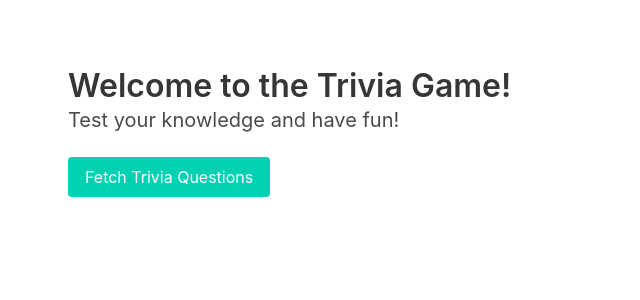
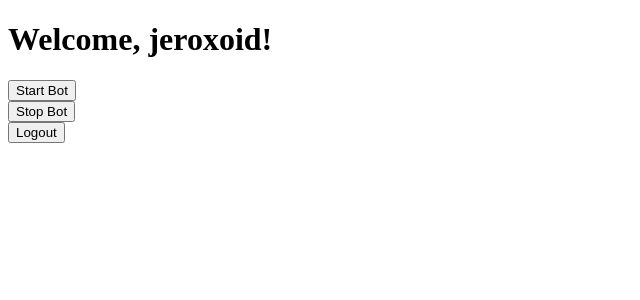
Before and after one commit to JayssonS/TwitchHackathon, a Django app: page /dashboard/ in a window 1280 px wide. Shown: the top 300 px of the page, without its empty margins (0-640 px from the left). Run offline with Django 5.2, Linux system fonts and the light colour scheme; a user stored in the database is signed in.

Commit message:
Implemented Twitch bot functionality and integrated it with Django

```diff
--- a/trivia_backend/users/templates/dashboard.html
+++ b/trivia_backend/users/templates/dashboard.html
@@ -1,107 +1,25 @@
 <!-- dashboard.html -->
 <!DOCTYPE html>
-<html lang="en">
+<html>
 <head>
-    <meta charset="UTF-8">
-    <meta name="viewport" content="width=device-width, initial-scale=1.0">
-    <title>Trivia Dashboard</title>
-    <link rel="stylesheet" href="https://cdnjs.cloudflare.com/ajax/libs/bulma/0.9.3/css/bulma.min.css">
-    <style>
-        body {
-            padding: 20px;
-        }
-        .trivia-container {
-            margin-top: 20px;
-        }
-        .trivia-question {
-            margin-bottom: 20px;
-            padding: 15px;
-            border: 1px solid #e1e1e1;
-            border-radius: 5px;
-            background-color: #f9f9f9;
-        }
-        .answers {
-            margin-top: 10px;
-        }
-        .correct {
-            color: green;
-        }
-        .incorrect {
-            color: red;
-        }
-    </style>
+    <title>Dashboard</title>
 </head>
 <body>
-    <section class="section">
-        <div class="container">
-            <h1 class="title">Welcome to the Trivia Game!</h1>
-            <h2 class="subtitle">Test your knowledge and have fun!</h2>
-            <button id="fetch-trivia" class="button is-primary">Fetch Trivia Questions</button>
+    <h1>Welcome, {{ username }}!</h1>
 
-            <div id="trivia-container" class="trivia-container"></div>
-        </div>
-    </section>
+    <form method="post" action="{% url 'start_bot' %}">
+        {% csrf_token %}
+        <button type="submit">Start Bot</button>
+    </form>
 
-    <script>
-        document.getElementById('fetch-trivia').addEventListener('click', fetchTriviaQuestions);
+    <form method="post" action="{% url 'stop_bot' %}">
+        {% csrf_token %}
+        <button type="submit">Stop Bot</button>
+    </form>
 
-        async function fetchTriviaQuestions() {
-            try {
-                const response = await fetch('/trivia/fetch/');
-                const data = await response.json();
-
-                if (data.results) {
-                    const triviaContainer = document.getElementById('trivia-container');
-                    triviaContainer.innerHTML = ''; // Clear previous questions
-
-                    data.results.forEach((question, index) => {
-                        const questionElement = document.createElement('div');
-                        questionElement.classList.add('trivia-question');
-
-                        // Display question
-                        questionElement.innerHTML = `<p><strong>Q${index + 1}:</strong> ${question.question}</p>`;
-
-                        // Display answer options
-                        const answersContainer = document.createElement('div');
-                        answersContainer.classList.add('answers');
-
-                        // Combine correct and incorrect answers, then shuffle
-                        const allAnswers = [...question.incorrect_answers, question.correct_answer].sort(() => Math.random() - 0.5);
-
-                        allAnswers.forEach(answer => {
-                            const answerButton = document.createElement('button');
-                            answerButton.classList.add('button', 'is-light', 'is-small', 'answer-option');
-                            answerButton.innerHTML = answer;
-                            answerButton.onclick = () => checkAnswer(answer, question.correct_answer, answerButton);
-
-                            answersContainer.appendChild(answerButton);
-                        });
-
-                        questionElement.appendChild(answersContainer);
-                        triviaContainer.appendChild(questionElement);
-                    });
-                }
-            } catch (error) {
-                console.error('Error fetching trivia questions:', error);
-            }
-        }
-
-        function checkAnswer(selectedAnswer, correctAnswer, button) {
-            if (selectedAnswer === correctAnswer) {
-                button.classList.add('is-success');
-                button.textContent += " ✔️";
-            } else {
-                button.classList.add('is-danger');
-                button.textContent += " ❌";
-            }
-            // Disable all answer options once an answer is selected
-            button.parentNode.querySelectorAll('button').forEach(btn => {
-                btn.disabled = true;
-                if (btn.innerHTML === correctAnswer && btn !== button) {
-                    btn.classList.add('is-success');
-                }
-            });
-        }
-    </script>
+    <form method="post" action="{% url 'logout' %}">
+        {% csrf_token %}
+        <button type="submit">Logout</button>
+    </form>
 </body>
 </html>
--- a/trivia_backend/users/urls.py
+++ b/trivia_backend/users/urls.py
@@ -1,11 +1,13 @@
 # users/urls.py
 from django.urls import path, include
-from django.contrib.auth import views as auth_views
 from . import views
+from .views import start_bot_view, stop_bot_view
 
 urlpatterns = [
     path('', views.home, name='home'),
     path('auth/', include('social_django.urls', namespace='social')),
     path('dashboard/', views.dashboard, name='dashboard'),
-    path('logout/', views.logout_view, name='logout'),  # Add this line
+    path('logout/', views.logout_view, name='logout'),
+    path('start-bot/', start_bot_view, name='start_bot'),
+    path('stop-bot/', stop_bot_view, name='stop_bot'),  # Make sure this line is here
 ]
--- a/trivia_backend/users/views.py
+++ b/trivia_backend/users/views.py
@@ -1,15 +1,78 @@
 # users/views.py
 from django.shortcuts import render, redirect
 from django.contrib.auth.decorators import login_required
-from django.contrib.auth import logout
+from django.contrib.auth import logout as auth_logout
+import os
+from twitchio.ext import commands
+import threading
+import asyncio
 
+# Keep track of the bot thread
+bot_thread = None
+
+# Home view
 def home(request):
-    return render(request, 'home.html')  # Replace 'home.html' with your template name
+    return render(request, 'home.html')
 
+# Dashboard view
 @login_required
 def dashboard(request):
-    return render(request, 'dashboard.html')  # Replace 'dashboard.html' with your template name
+    return render(request, 'dashboard.html', {'username': request.user.username})
 
+# Logout view - renamed to match the URL pattern
+@login_required
 def logout_view(request):
-    logout(request)
+    auth_logout(request)
     return redirect('/')
+
+# Function to start the Twitch bot
+@login_required
+def start_bot_view(request):
+    global bot_thread  # Ensure we use the global bot_thread variable
+    if request.method == 'POST':
+        # Create a Twitch bot using TwitchIO
+        class Bot(commands.Bot):
+            def __init__(self):
+                super().__init__(token=os.getenv('TWITCH_BOT_OAUTH'),
+                                 client_id=os.getenv('TWITCH_BOT_CLIENT_ID'),
+                                 prefix='!',
+                                 initial_channels=[request.user.username])
+
+            async def event_ready(self):
+                print(f'Logged in as | {self.nick}')
+
+            async def event_message(self, message):
+                if message.echo:
+                    return  # Ignore messages sent by the bot itself
+                print(f'Received message: {message.content}')
+
+        # Function to start the bot and create the event loop
+        def run_bot():
+            loop = asyncio.new_event_loop()
+            asyncio.set_event_loop(loop)
+            bot = Bot()
+            loop.run_until_complete(bot.start())
+
+        # Run the bot in a separate thread if not already running
+        if bot_thread is None or not bot_thread.is_alive():
+            bot_thread = threading.Thread(target=run_bot, daemon=True)
+            bot_thread.start()
+
+        return redirect('/dashboard/')
+
+    return render(request, 'dashboard.html', {'username': request.user.username})
+
+# Function to stop the Twitch bot
+@login_required
+def stop_bot_view(request):
+    global bot_thread  # Ensure we use the global bot_thread variable
+    if request.method == 'POST' and bot_thread is not None and bot_thread.is_alive():
+        print("Stopping the bot...")
+        # Stopping the bot gracefully
+        # TwitchIO does not have a built-in stop function,
+        # so we might have to exit the thread by other means (e.g., signaling)
+        bot_thread.join(timeout=5)
+        bot_thread = None
+        print("Bot stopped.")
+
+    return redirect('/dashboard/')
```
Also changed, not shown: trivia_backend/users/twitch_bot.py (added, +43 -0 lines), trivia_backend/db.sqlite3.
